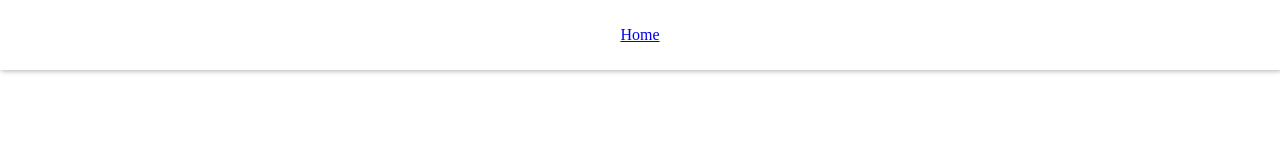
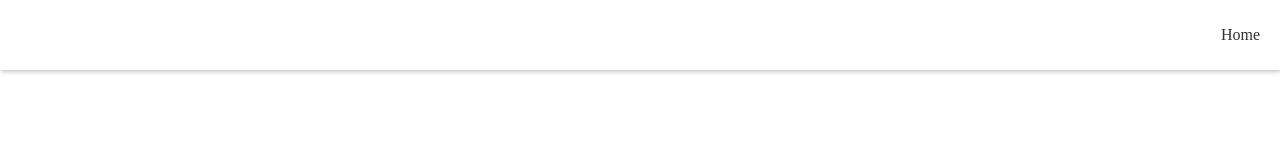
Before and after one commit to atlance23/com.hollygrovechurch, a React (Vite) app in the folder frontend/: page / in a window 1280 px wide. Shown: the top 160 px of the page. Built offline with nearby package versions, Linux system fonts and the light colour scheme; a web font is replaced by a local one.

Commit message:
Add Menu Styling

```diff
--- a/frontend/src/components/Header.jsx
+++ b/frontend/src/components/Header.jsx
@@ -2,7 +2,7 @@ export default function Header() {
     return (
         <>
             <header id="header">
-                <div id="headerTop">
+                <div id="headerTop" className="option">
 
                 </div>
                 <div id="headerMain">
@@ -13,10 +13,16 @@ export default function Header() {
 
                     </div>
                     <div id="headerMainRight" className="headerMainChild">
-                        <a href="#">Home</a>
+                        <nav>
+                            <ul style={{listStyle: 'none'}}>
+                                <li>
+                                    <a style={{textDecoration: 'none', color: 'var(--primary-text-color)'}} href="#">Home</a>
+                                </li>
+                            </ul>
+                        </nav>
                     </div>
                 </div>
-                <div id="headerBottom">
+                <div id="headerBottom" className="option">
 
                 </div>
             </header>
--- a/frontend/src/index.css
+++ b/frontend/src/index.css
@@ -27,3 +27,21 @@ html, body {
   box-shadow: 1px 1px 5px rgba(0, 0, 0, 0.3);
   text-decoration: none;
 }
+
+#headerMain {
+  width: 100%;
+  height: 100%;
+  display: grid;
+  grid-template-columns: 1fr 1fr 1fr;
+}
+
+.headerMainChild {
+  padding: 5px 20px;
+}
+
+#headerMainRight {
+  display: flex;
+  flex-direction: row;
+  align-items: center;
+  justify-content: flex-end;
+}
```
